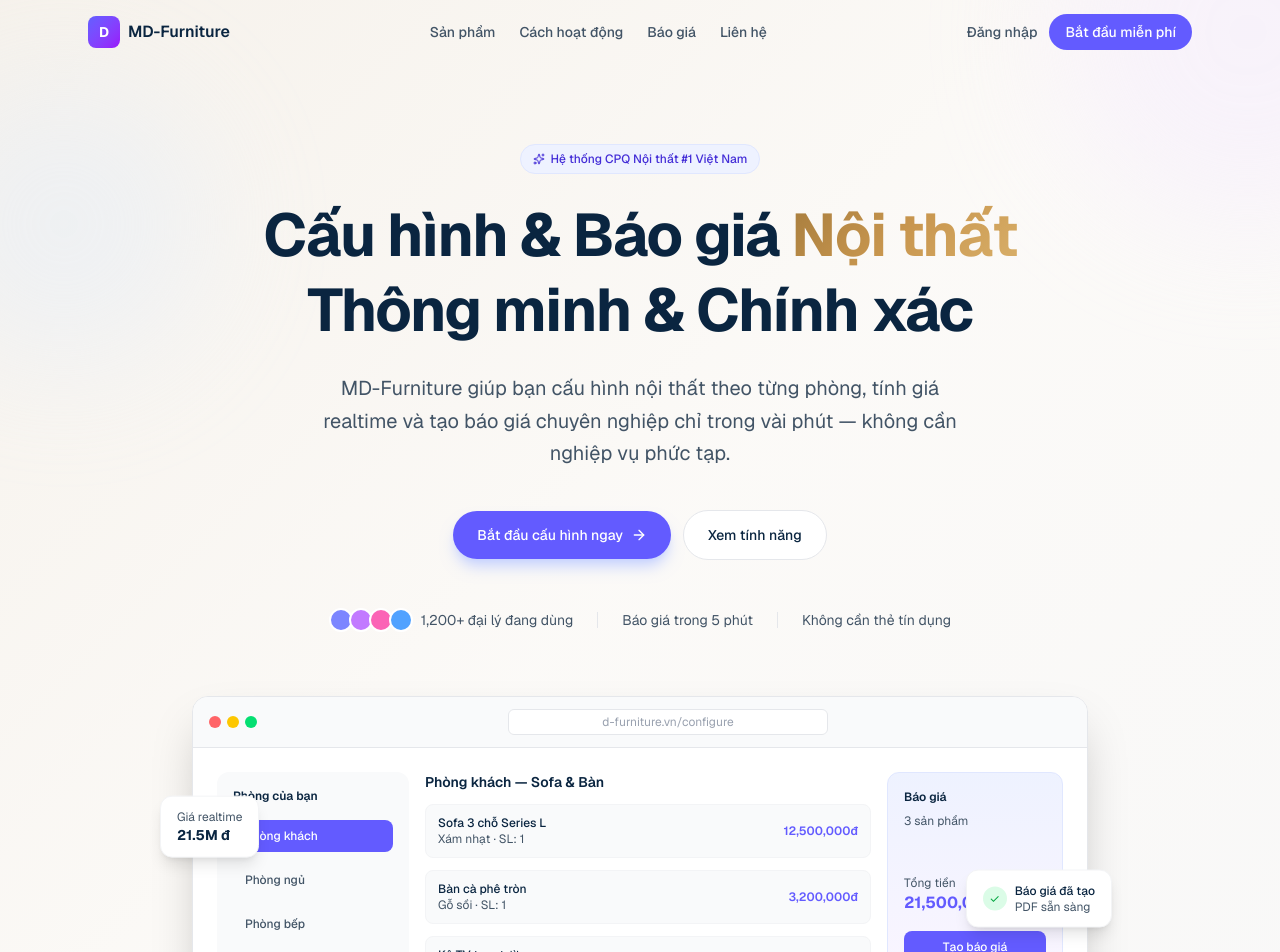
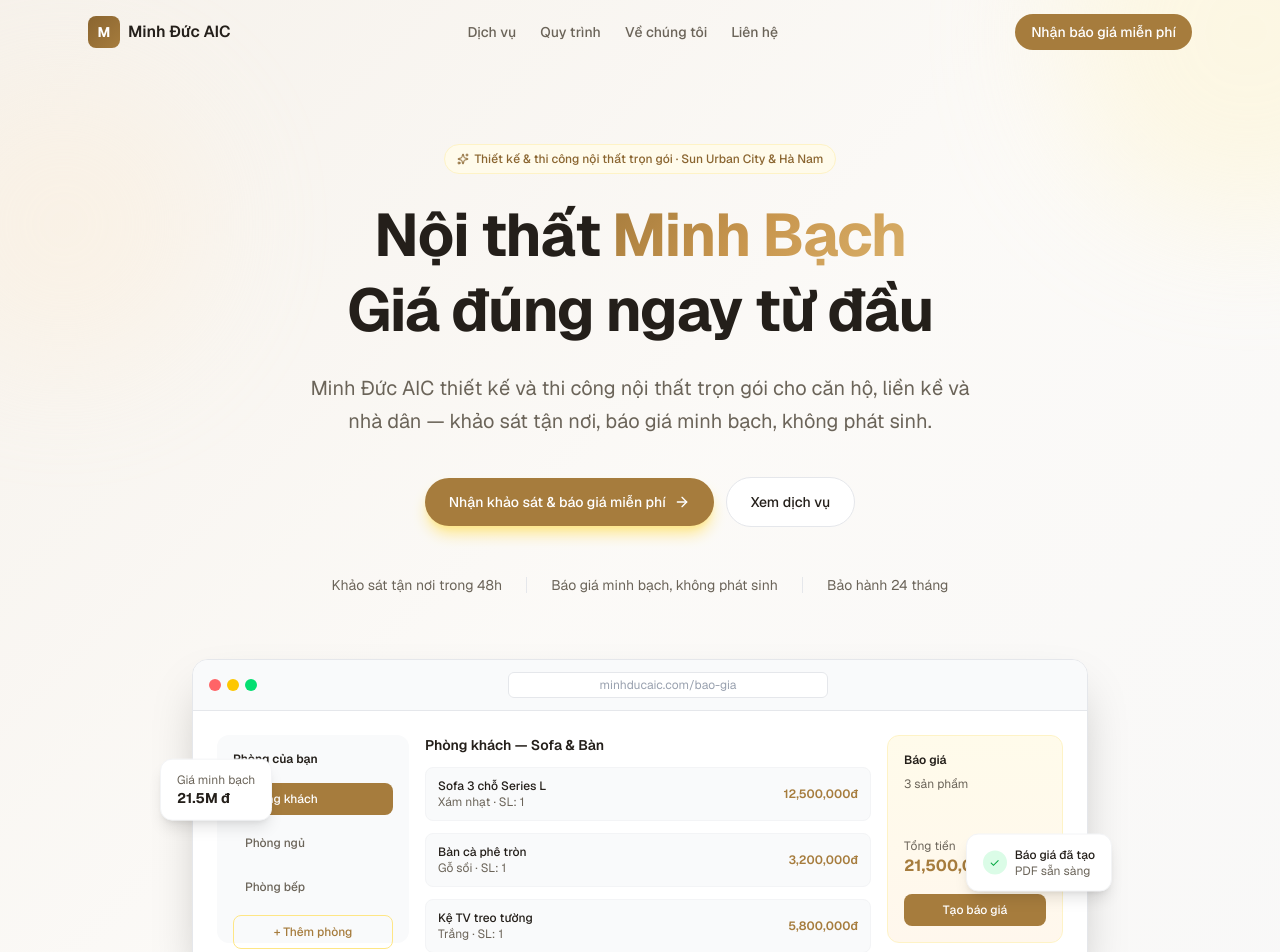
Before and after one commit to duyhoang01/noithatminhduc, a Next.js app in the folder frontend/: page / in a window 1280 px wide. Shown: the top 952 px of the page. Built offline with nearby package versions, Linux system fonts and the light colour scheme.

Commit message:
feat: reposition Navbar and Hero as Minh Đức AIC's site
Drop the B2B SaaS framing (login, "1.200+ đại lý", free-trial CTA) and
speak directly to homeowners: transparent-pricing positioning, real
trust indicators, CTA to book a free survey instead of "start
configuring".

```diff
--- a/frontend/app/components/Hero.tsx
+++ b/frontend/app/components/Hero.tsx
@@ -2,15 +2,14 @@
 
 import { motion } from "framer-motion";
 import { ArrowRight, Sparkles } from "lucide-react";
-import Link from "next/link";
 
 export default function Hero() {
   return (
     <section className="relative pt-28 pb-20 md:pt-36 md:pb-28 overflow-hidden hero-gradient">
       <div className="absolute inset-0 overflow-hidden pointer-events-none">
-        <div className="absolute -top-40 -right-40 w-96 h-96 bg-purple-100 rounded-full blur-3xl opacity-40" />
-        <div className="absolute top-20 -left-20 w-72 h-72 bg-blue-100 rounded-full blur-3xl opacity-30" />
-        <div className="absolute bottom-0 right-1/4 w-64 h-64 bg-pink-100 rounded-full blur-3xl opacity-30" />
+        <div className="absolute -top-40 -right-40 w-96 h-96 bg-amber-100 rounded-full blur-3xl opacity-40" />
+        <div className="absolute top-20 -left-20 w-72 h-72 bg-orange-100 rounded-full blur-3xl opacity-30" />
+        <div className="absolute bottom-0 right-1/4 w-64 h-64 bg-stone-200 rounded-full blur-3xl opacity-30" />
       </div>
 
       <div className="max-w-6xl mx-auto px-4 sm:px-6 relative">
@@ -22,9 +21,9 @@
             transition={{ duration: 0.5, delay: 0.2, ease: "easeOut" }}
             className="inline-flex mb-6"
           >
-            <span className="inline-flex items-center gap-1.5 px-3 py-1.5 rounded-full text-xs font-medium bg-indigo-50 text-indigo-700 border border-indigo-100">
+            <span className="inline-flex items-center gap-1.5 px-3 py-1.5 rounded-full text-xs font-medium bg-amber-50 text-[#8a6530] border border-amber-100">
               <Sparkles size={12} />
-              Hệ thống CPQ Nội thất #1 Việt Nam
+              Thiết kế & thi công nội thất trọn gói · Sun Urban City &amp; Hà Nam
             </span>
           </motion.div>
 
@@ -33,12 +32,12 @@
             initial={{ opacity: 0, y: 30 }}
             animate={{ opacity: 1, y: 0 }}
             transition={{ duration: 0.6, delay: 0.35, ease: "easeOut" }}
-            className="text-4xl sm:text-5xl md:text-6xl font-bold text-[#0a2540] leading-tight tracking-tight mb-6"
+            className="text-4xl sm:text-5xl md:text-6xl font-bold text-[#241f1a] leading-tight tracking-tight mb-6"
           >
-            Cấu hình & Báo giá{" "}
-            <span className="gradient-text">Nội thất</span>
+            Nội thất{" "}
+            <span className="gradient-text">Minh Bạch</span>
             <br />
-            Thông minh & Chính xác
+            Giá đúng ngay từ đầu
           </motion.h1>
 
           {/* Subtitle */}
@@ -46,11 +45,11 @@
             initial={{ opacity: 0, y: 30 }}
             animate={{ opacity: 1, y: 0 }}
             transition={{ duration: 0.6, delay: 0.5, ease: "easeOut" }}
-            className="text-lg md:text-xl text-[#425466] max-w-2xl mx-auto mb-10 leading-relaxed"
+            className="text-lg md:text-xl text-[#6b6459] max-w-2xl mx-auto mb-10 leading-relaxed"
           >
-            MD-Furniture giúp bạn cấu hình nội thất theo từng phòng, tính giá
-            realtime và tạo báo giá chuyên nghiệp chỉ trong vài phút — không
-            cần nghiệp vụ phức tạp.
+            Minh Đức AIC thiết kế và thi công nội thất trọn gói cho căn hộ,
+            liền kề và nhà dân — khảo sát tận nơi, báo giá minh bạch, không
+            phát sinh.
           </motion.p>
 
           {/* CTA Buttons */}
@@ -60,21 +59,21 @@
             transition={{ duration: 0.6, delay: 0.62, ease: "easeOut" }}
             className="flex flex-col sm:flex-row gap-3 justify-center items-center"
           >
-            <Link
-              href="/configurator"
-              className="group inline-flex items-center gap-2 px-6 py-3.5 rounded-full bg-[#635bff] hover:bg-[#4f46e5] text-white font-medium text-sm transition-all shadow-lg shadow-indigo-200 hover:shadow-indigo-300 hover:-translate-y-0.5"
+            <a
+              href="#contact"
+              className="group inline-flex items-center gap-2 px-6 py-3.5 rounded-full bg-[#a67c3d] hover:bg-[#8a6530] text-white font-medium text-sm transition-all shadow-lg shadow-amber-200 hover:shadow-amber-300 hover:-translate-y-0.5"
             >
-              Bắt đầu cấu hình ngay
+              Nhận khảo sát &amp; báo giá miễn phí
               <ArrowRight
                 size={16}
                 className="group-hover:translate-x-1 transition-transform"
               />
-            </Link>
+            </a>
             <a
-              href="#features"
-              className="inline-flex items-center gap-2 px-6 py-3.5 rounded-full bg-white hover:bg-gray-50 text-[#0a2540] font-medium text-sm border border-gray-200 hover:border-gray-300 transition-all"
+              href="#pricing"
+              className="inline-flex items-center gap-2 px-6 py-3.5 rounded-full bg-white hover:bg-gray-50 text-[#241f1a] font-medium text-sm border border-gray-200 hover:border-gray-300 transition-all"
             >
-              Xem tính năng
+              Xem dịch vụ
             </a>
           </motion.div>
 
@@ -83,25 +82,13 @@
             initial={{ opacity: 0, y: 20 }}
             animate={{ opacity: 1, y: 0 }}
             transition={{ duration: 0.6, delay: 0.75, ease: "easeOut" }}
-            className="mt-12 flex flex-col sm:flex-row items-center justify-center gap-6 text-sm text-[#425466]"
+            className="mt-12 flex flex-col sm:flex-row items-center justify-center gap-6 text-sm text-[#6b6459]"
           >
-            <span className="flex items-center gap-2">
-              <span className="flex -space-x-1">
-                {["bg-indigo-400", "bg-purple-400", "bg-pink-400", "bg-blue-400"].map(
-                  (color, i) => (
-                    <span
-                      key={i}
-                      className={`w-6 h-6 rounded-full ${color} border-2 border-white`}
-                    />
-                  )
-                )}
-              </span>
-              1,200+ đại lý đang dùng
-            </span>
+            <span>Khảo sát tận nơi trong 48h</span>
             <span className="hidden sm:block w-px h-4 bg-gray-200" />
-            <span>Báo giá trong 5 phút</span>
+            <span>Báo giá minh bạch, không phát sinh</span>
             <span className="hidden sm:block w-px h-4 bg-gray-200" />
-            <span>Không cần thẻ tín dụng</span>
+            <span>Bảo hành 24 tháng</span>
           </motion.div>
         </div>
 
@@ -123,7 +110,7 @@
                 </div>
                 <div className="flex-1 mx-4">
                   <div className="bg-white rounded-md px-3 py-1 text-xs text-gray-400 border border-gray-200 max-w-xs mx-auto text-center">
-                    d-furniture.vn/configure
+                    minhducaic.com/bao-gia
                   </div>
                 </div>
               </div>
@@ -132,7 +119,7 @@
                 <div className="flex gap-4 h-52">
                   {/* Left sidebar */}
                   <div className="w-48 bg-gray-50 rounded-xl p-4 flex flex-col gap-3">
-                    <div className="text-xs font-semibold text-[#0a2540] mb-1">
+                    <div className="text-xs font-semibold text-[#241f1a] mb-1">
                       Phòng của bạn
                     </div>
                     {["Phòng khách", "Phòng ngủ", "Phòng bếp"].map((room, i) => (
@@ -140,21 +127,21 @@
                         key={i}
                         className={`px-3 py-2 rounded-lg text-xs font-medium cursor-pointer transition-colors ${
                           i === 0
-                            ? "bg-[#635bff] text-white"
-                            : "text-[#425466] hover:bg-gray-100"
+                            ? "bg-[#a67c3d] text-white"
+                            : "text-[#6b6459] hover:bg-gray-100"
                         }`}
                       >
                         {room}
                       </div>
                     ))}
-                    <button className="mt-auto px-3 py-2 rounded-lg text-xs font-medium text-[#635bff] border border-indigo-200 hover:bg-indigo-50 transition-colors">
+                    <button className="mt-auto px-3 py-2 rounded-lg text-xs font-medium text-[#a67c3d] border border-amber-200 hover:bg-amber-50 transition-colors">
                       + Thêm phòng
                     </button>
                   </div>
 
                   {/* Main content */}
                   <div className="flex-1 flex flex-col gap-3">
-                    <div className="text-sm font-semibold text-[#0a2540]">
+                    <div className="text-sm font-semibold text-[#241f1a]">
                       Phòng khách — Sofa & Bàn
                     </div>
                     {[
@@ -167,23 +154,23 @@
                         className="flex items-center justify-between px-3 py-2.5 bg-gray-50 rounded-lg border border-gray-100"
                       >
                         <div>
-                          <div className="text-xs font-medium text-[#0a2540]">{item.name}</div>
-                          <div className="text-xs text-[#425466]">{item.variant} · SL: {item.qty}</div>
+                          <div className="text-xs font-medium text-[#241f1a]">{item.name}</div>
+                          <div className="text-xs text-[#6b6459]">{item.variant} · SL: {item.qty}</div>
                         </div>
-                        <span className="text-xs font-semibold text-[#635bff]">{item.price}đ</span>
+                        <span className="text-xs font-semibold text-[#a67c3d]">{item.price}đ</span>
                       </div>
                     ))}
                   </div>
 
                   {/* Right panel - Quote summary */}
-                  <div className="w-44 bg-gradient-to-b from-indigo-50 to-purple-50 rounded-xl p-4 flex flex-col gap-2 border border-indigo-100">
-                    <div className="text-xs font-semibold text-[#0a2540]">Báo giá</div>
-                    <div className="text-xs text-[#425466]">3 sản phẩm</div>
+                  <div className="w-44 bg-gradient-to-b from-amber-50 to-orange-50 rounded-xl p-4 flex flex-col gap-2 border border-amber-100">
+                    <div className="text-xs font-semibold text-[#241f1a]">Báo giá</div>
+                    <div className="text-xs text-[#6b6459]">3 sản phẩm</div>
                     <div className="mt-auto">
-                      <div className="text-xs text-[#425466]">Tổng tiền</div>
-                      <div className="text-base font-bold text-[#635bff]">21,500,000đ</div>
+                      <div className="text-xs text-[#6b6459]">Tổng tiền</div>
+                      <div className="text-base font-bold text-[#a67c3d]">21,500,000đ</div>
                     </div>
-                    <button className="mt-2 w-full py-2 rounded-lg bg-[#635bff] text-white text-xs font-medium hover:bg-[#4f46e5] transition-colors">
+                    <button className="mt-2 w-full py-2 rounded-lg bg-[#a67c3d] text-white text-xs font-medium hover:bg-[#8a6530] transition-colors">
                       Tạo báo giá
                     </button>
                   </div>
@@ -197,8 +184,8 @@
               transition={{ duration: 3, repeat: Infinity, ease: "easeInOut" }}
               className="absolute -left-8 top-1/3 bg-white rounded-xl shadow-lg border border-gray-100 px-4 py-3 hidden md:block"
             >
-              <div className="text-xs text-[#425466]">Giá realtime</div>
-              <div className="text-sm font-bold text-[#0a2540]">21.5M đ</div>
+              <div className="text-xs text-[#6b6459]">Giá minh bạch</div>
+              <div className="text-sm font-bold text-[#241f1a]">21.5M đ</div>
             </motion.div>
 
             <motion.div
@@ -211,8 +198,8 @@
                   <span className="text-green-600 text-xs">✓</span>
                 </div>
                 <div>
-                  <div className="text-xs font-medium text-[#0a2540]">Báo giá đã tạo</div>
-                  <div className="text-xs text-[#425466]">PDF sẵn sàng</div>
+                  <div className="text-xs font-medium text-[#241f1a]">Báo giá đã tạo</div>
+                  <div className="text-xs text-[#6b6459]">PDF sẵn sàng</div>
                 </div>
               </div>
             </motion.div>
--- a/frontend/app/components/Navbar.tsx
+++ b/frontend/app/components/Navbar.tsx
@@ -5,9 +5,9 @@
 import { Menu, X } from "lucide-react";
 
 const navLinks = [
-  { label: "Sản phẩm", href: "#features" },
-  { label: "Cách hoạt động", href: "#how-it-works" },
-  { label: "Báo giá", href: "#pricing" },
+  { label: "Dịch vụ", href: "#pricing" },
+  { label: "Quy trình", href: "#how-it-works" },
+  { label: "Về chúng tôi", href: "#about" },
   { label: "Liên hệ", href: "#contact" },
 ];
 
@@ -36,11 +36,11 @@
         <div className="flex items-center justify-between h-16">
           {/* Logo */}
           <a href="#" className="flex items-center gap-2">
-            <div className="w-8 h-8 rounded-lg bg-gradient-to-br from-indigo-500 to-purple-600 flex items-center justify-center">
-              <span className="text-white font-bold text-sm">D</span>
+            <div className="w-8 h-8 rounded-lg bg-gradient-to-br from-[#8a6530] to-[#a67c3d] flex items-center justify-center">
+              <span className="text-white font-bold text-sm">M</span>
             </div>
-            <span className="font-semibold text-[#0a2540] text-base">
-              MD-Furniture
+            <span className="font-semibold text-[#241f1a] text-base">
+              Minh Đức AIC
             </span>
           </a>
 
@@ -50,32 +50,26 @@
               <a
                 key={link.href}
                 href={link.href}
-                className="text-sm text-[#425466] hover:text-[#0a2540] transition-colors font-medium"
+                className="text-sm text-[#6b6459] hover:text-[#241f1a] transition-colors font-medium"
               >
                 {link.label}
               </a>
             ))}
           </nav>
 
-          {/* CTA Buttons */}
+          {/* CTA Button */}
           <div className="hidden md:flex items-center gap-3">
             <a
               href="#contact"
-              className="text-sm font-medium text-[#425466] hover:text-[#0a2540] transition-colors"
+              className="text-sm font-medium text-white bg-[#a67c3d] hover:bg-[#8a6530] px-4 py-2 rounded-full transition-colors"
             >
-              Đăng nhập
-            </a>
-            <a
-              href="#contact"
-              className="text-sm font-medium text-white bg-[#635bff] hover:bg-[#4f46e5] px-4 py-2 rounded-full transition-colors"
-            >
-              Bắt đầu miễn phí
+              Nhận báo giá miễn phí
             </a>
           </div>
 
           {/* Mobile Menu Toggle */}
           <button
-            className="md:hidden p-2 text-[#425466]"
+            className="md:hidden p-2 text-[#6b6459]"
             onClick={() => setMobileOpen(!mobileOpen)}
           >
             {mobileOpen ? <X size={20} /> : <Menu size={20} />}
@@ -98,16 +92,16 @@
                   key={link.href}
                   href={link.href}
                   onClick={() => setMobileOpen(false)}
-                  className="text-sm font-medium text-[#425466] hover:text-[#0a2540] py-2"
+                  className="text-sm font-medium text-[#6b6459] hover:text-[#241f1a] py-2"
                 >
                   {link.label}
                 </a>
               ))}
               <a
                 href="#contact"
-                className="text-sm font-medium text-white bg-[#635bff] hover:bg-[#4f46e5] px-4 py-2.5 rounded-full text-center transition-colors mt-2"
+                className="text-sm font-medium text-white bg-[#a67c3d] hover:bg-[#8a6530] px-4 py-2.5 rounded-full text-center transition-colors mt-2"
               >
-                Bắt đầu miễn phí
+                Nhận báo giá miễn phí
               </a>
             </div>
           </motion.div>
```
